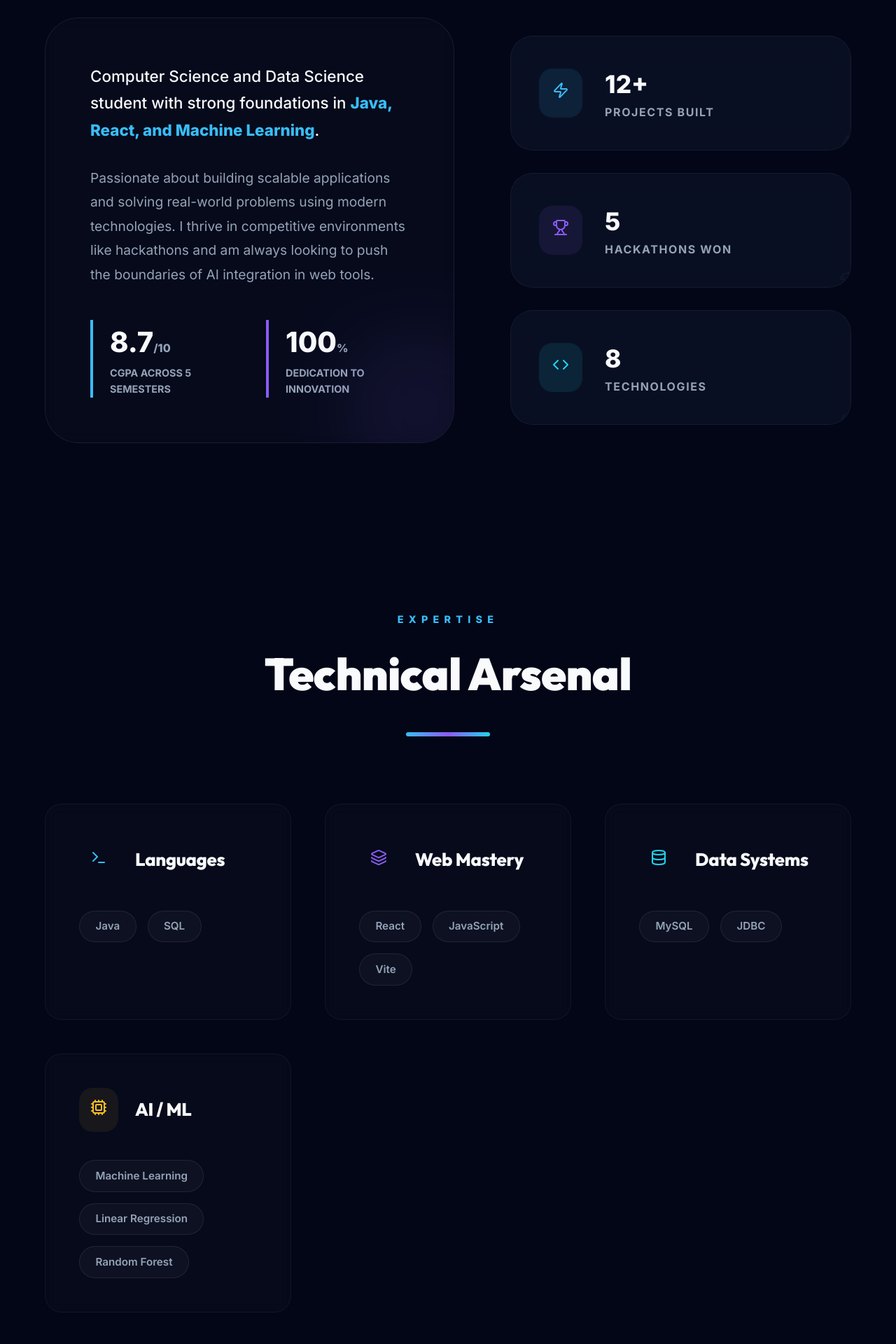
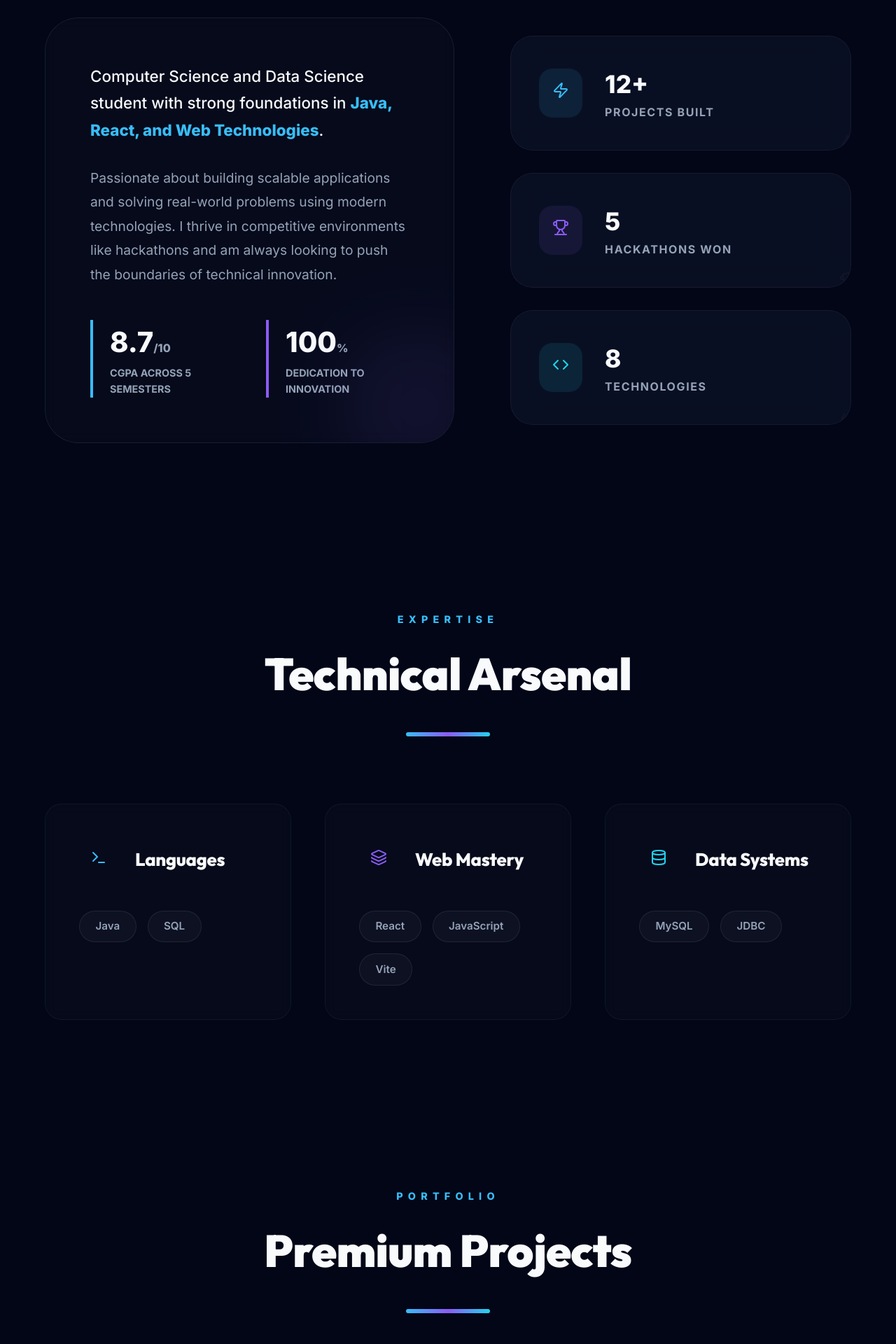
Before and after one commit to Hari-2426/MyPortfolio, a React (Vite) app: page / in a window 1280 px wide. Shown: the part 1340-3260 px from the top of the page at 70% size. Built offline with nearby package versions, Linux system fonts and the light colour scheme.

Commit message:
Refactor: Removed AI/ML references to focus on core technologies

```diff
--- a/src/App.jsx
+++ b/src/App.jsx
@@ -217,7 +217,7 @@ const Navbar = () => {
 };
 
 const Hero = () => {
-  const titles = ["Software Developer", "Java Developer", "React Developer", "AI Enthusiast"];
+  const titles = ["Software Developer", "Java Developer", "React Developer", "Professional Coder"];
   const [index, setIndex] = useState(0);
   const [text, setText] = useState('');
   const [isDeleting, setIsDeleting] = useState(false);
@@ -351,10 +351,10 @@ const About = () => {
           <div className="glass-card" style={{ padding: '4rem', borderRadius: '3rem', position: 'relative', overflow: 'hidden', border: '1px solid rgba(255,255,255,0.08)' }}>
             <div style={{ position: 'absolute', bottom: '-50px', right: '-50px', width: '200px', height: '200px', background: 'var(--neon-purple)', opacity: 0.1, filter: 'blur(60px)' }}></div>
             <p style={{ fontSize: '1.4rem', color: 'var(--text-primary)', marginBottom: '2rem', lineHeight: 1.7, fontWeight: 500 }}>
-              Computer Science and Data Science student with strong foundations in <span style={{ color: 'var(--neon-blue)', fontWeight: 800 }}>Java, React, and Machine Learning</span>.
+              Computer Science and Data Science student with strong foundations in <span style={{ color: 'var(--neon-blue)', fontWeight: 800 }}>Java, React, and Web Technologies</span>.
             </p>
             <p style={{ color: 'var(--text-secondary)', fontSize: '1.2rem', lineHeight: 1.8, marginBottom: '2rem' }}>
-              Passionate about building scalable applications and solving real-world problems using modern technologies. I thrive in competitive environments like hackathons and am always looking to push the boundaries of AI integration in web tools.
+              Passionate about building scalable applications and solving real-world problems using modern technologies. I thrive in competitive environments like hackathons and am always looking to push the boundaries of technical innovation.
             </p>
             <div style={{ display: 'flex', gap: '3rem', marginTop: '3rem' }}>
               <div style={{ borderLeft: '4px solid var(--neon-blue)', paddingLeft: '1.5rem' }}>
@@ -393,7 +393,6 @@ const Skills = () => {
     { title: "Languages", skills: ["Java", "SQL"], icon: <Terminal />, color: 'var(--neon-blue)' },
     { title: "Web Mastery", skills: ["React", "JavaScript", "Vite"], icon: <Layers />, color: 'var(--neon-purple)' },
     { title: "Data Systems", skills: ["MySQL", "JDBC"], icon: <Database />, color: 'var(--neon-cyan)' },
-    { title: "AI / ML", skills: ["Machine Learning", "Linear Regression", "Random Forest"], icon: <CpuIcon />, color: '#fbbf24' },
   ];
 
   return (
```
Also changed, not shown: 1 other file (tests, documents, lock files or other folders).
